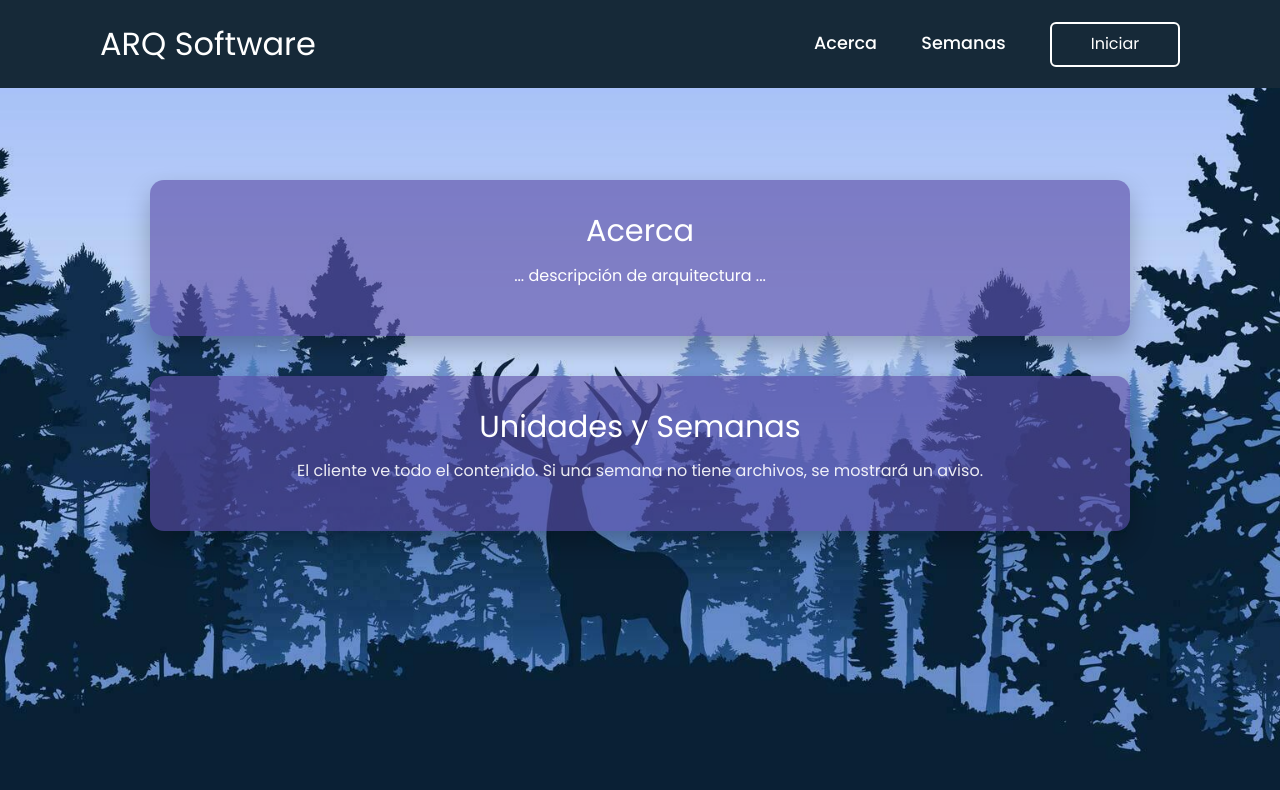
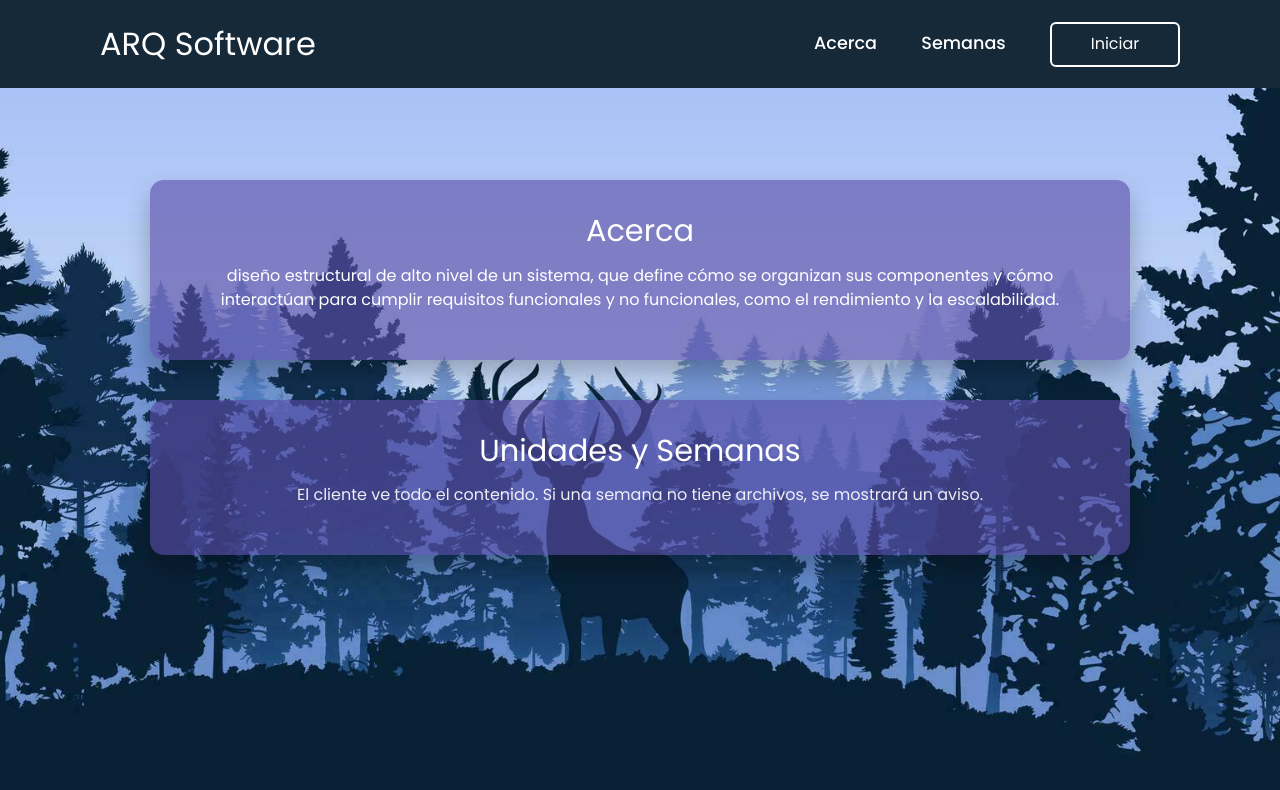
Before and after one commit to Gomball23/pagina-web, a plain HTML site: page index.html in a window 1280 px wide. Drawn offline with nearby package versions, Linux system fonts and the light colour scheme; some packages are replaced by stand-ins of ours; a script that the page names is missing.

Commit message:
Add files via upload

```diff
--- a/index.html
+++ b/index.html
@@ -28,7 +28,8 @@
     <!-- ACERCA -->
     <section id="acerca" class="section box">
       <h2>Acerca</h2>
-      <p>... descripción de arquitectura ...</p>
+      <p>diseño estructural de alto nivel de un sistema, que define cómo se organizan sus componentes y
+        cómo interactúan para cumplir requisitos funcionales y no funcionales, como el rendimiento y la escalabilidad.</p>
     </section>
 
     <!-- SOLO UNIDADES / SEMANAS -->
```
